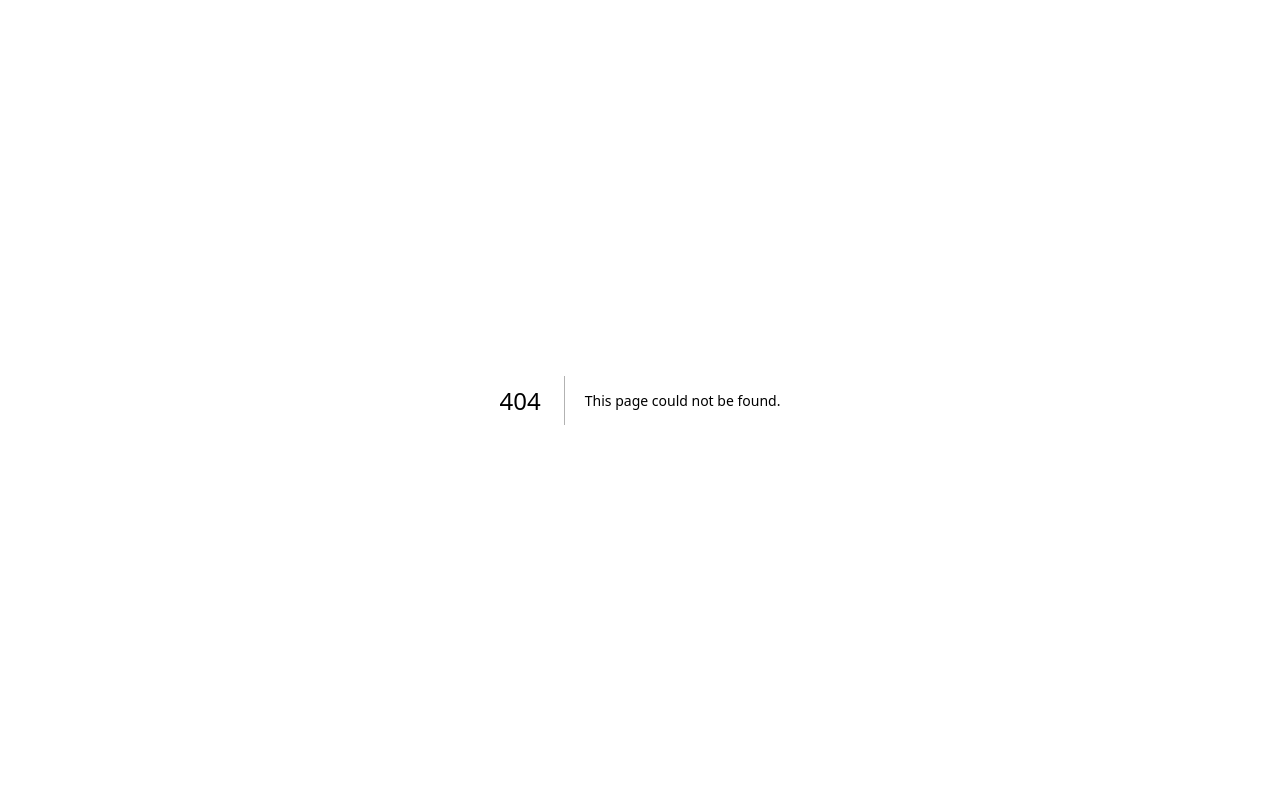
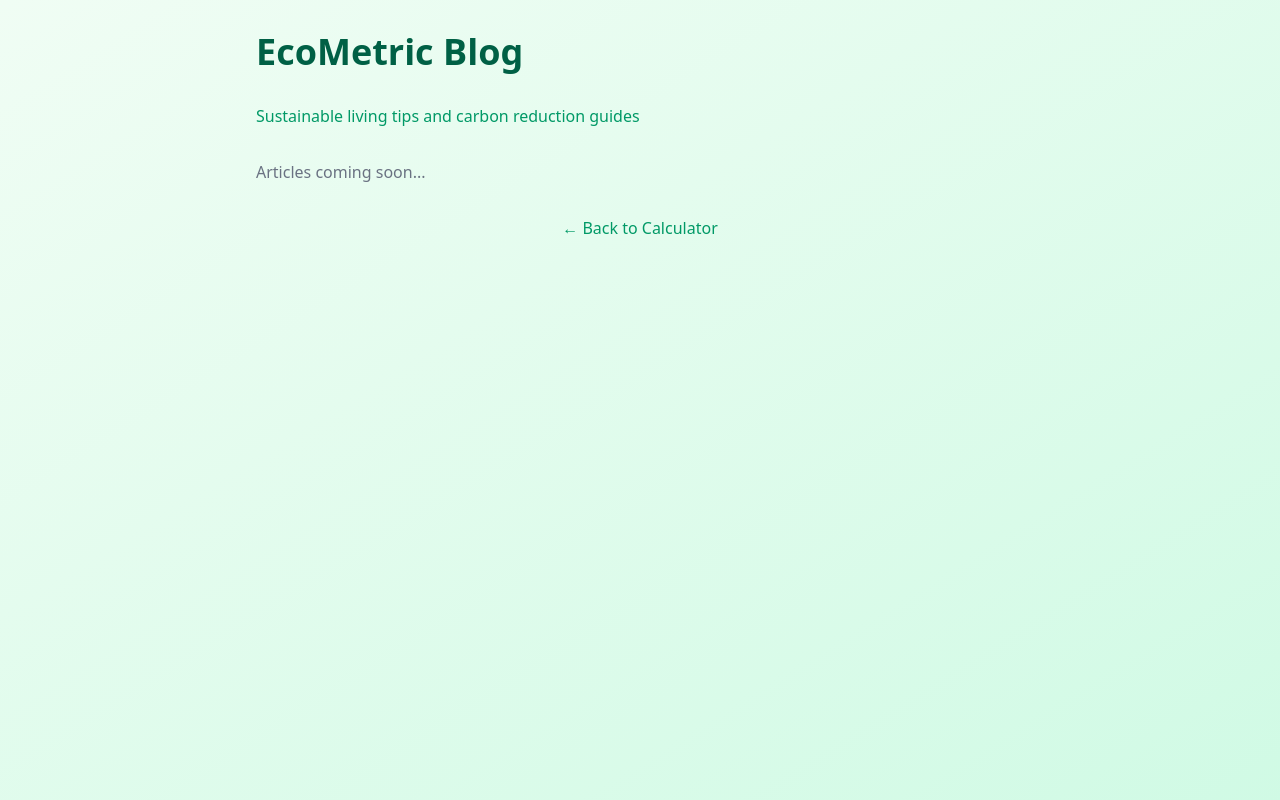
Before and after one commit to videogreg/ecometric, a Next.js app: page /blog in a window 1280 px wide. Before the commit this address had no page. Built offline with nearby package versions, Linux system fonts and the light colour scheme.

Commit message:
Add blog pages and homepage link

```diff
--- /dev/null
+++ b/src/app/blog/[slug]/page.tsx
@@ -0,0 +1,43 @@
+import fs from 'fs';
+import path from 'path';
+import Link from 'next/link';
+import { notFound } from 'next/navigation';
+
+export default function ArticlePage({ params }: { params: { slug: string } }) {
+  const contentDir = path.join(process.cwd(), 'content');
+  const indexPath = path.join(contentDir, 'index.json');
+
+  if (!fs.existsSync(indexPath)) {
+    notFound();
+  }
+
+  const articles = JSON.parse(fs.readFileSync(indexPath, 'utf8'));
+  const article = articles.find((a: any) => a.slug === params.slug);
+
+  if (!article) {
+    notFound();
+  }
+
+  return (
+    <main className="min-h-screen bg-gradient-to-br from-green-50 to-emerald-100 p-8">
+      <div className="max-w-3xl mx-auto bg-white p-8 rounded-lg shadow-lg">
+        <h1 className="text-3xl font-bold text-emerald-800 mb-4">{article.title}</h1>
+        <p className="text-gray-500 mb-6">{article.date}</p>
+
+        <div
+          className="prose prose-emerald max-w-none"
+          dangerouslySetInnerHTML={{ __html: article.content }}
+        />
+
+        <div className="mt-8 pt-6 border-t text-center">
+          <Link href="/blog" className="text-emerald-600 hover:underline mr-4">
+            ← All Articles
+          </Link>
+          <Link href="/" className="text-emerald-600 hover:underline">
+            Try Carbon Calculator
+          </Link>
+        </div>
+      </div>
+    </main>
+  );
+}
--- /dev/null
+++ b/src/app/blog/page.tsx
@@ -0,0 +1,50 @@
+import fs from 'fs';
+import path from 'path';
+import Link from 'next/link';
+
+export default function BlogPage() {
+  const contentDir = path.join(process.cwd(), 'content');
+  let articles = [];
+
+  try {
+    const indexPath = path.join(contentDir, 'index.json');
+    if (fs.existsSync(indexPath)) {
+      articles = JSON.parse(fs.readFileSync(indexPath, 'utf8'));
+    }
+  } catch {
+    articles = [];
+  }
+
+  return (
+    <main className="min-h-screen bg-gradient-to-br from-green-50 to-emerald-100 p-8">
+      <div className="max-w-3xl mx-auto">
+        <h1 className="text-4xl font-bold text-emerald-800 mb-8">EcoMetric Blog</h1>
+        <p className="text-emerald-600 mb-8">Sustainable living tips and carbon reduction guides</p>
+
+        {articles.length === 0 ? (
+          <p className="text-gray-500">Articles coming soon...</p>
+        ) : (
+          <div className="space-y-6">
+            {articles.map((article) => (
+              <article key={article.slug} className="bg-white p-6 rounded-lg shadow-md">
+                <h2 className="text-xl font-bold text-emerald-800 mb-2">
+                  <Link href={`/blog/${article.slug}`} className="hover:underline">
+                    {article.title}
+                  </Link>
+                </h2>
+                <p className="text-gray-500 text-sm mb-2">{article.date}</p>
+                <p className="text-gray-600">{article.excerpt}</p>
+              </article>
+            ))}
+          </div>
+        )}
+
+        <div className="mt-8 text-center">
+          <Link href="/" className="text-emerald-600 hover:underline">
+            ← Back to Calculator
+          </Link>
+        </div>
+      </div>
+    </main>
+  );
+}
--- a/src/app/page.tsx
+++ b/src/app/page.tsx
@@ -1,4 +1,5 @@
 import CarbonCalculator from './components/CarbonCalculator';
+import Link from 'next/link';
 
 export default function Home() {
   return (
@@ -7,6 +8,12 @@ export default function Home() {
         <h1 className="text-5xl font-bold text-emerald-800 mb-4">EcoMetric</h1>
         <p className="text-xl text-emerald-600 mb-8">Carbon Intelligence Platform</p>
         <CarbonCalculator />
+
+        <div className="mt-8">
+          <Link href="/blog" className="text-emerald-700 hover:underline font-semibold">
+            📚 Read Our Sustainability Blog
+          </Link>
+        </div>
       </div>
     </main>
   );
```
